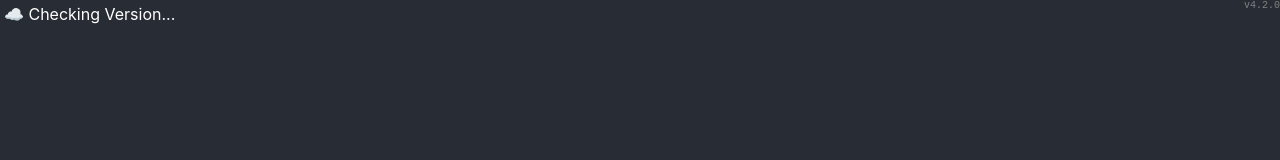
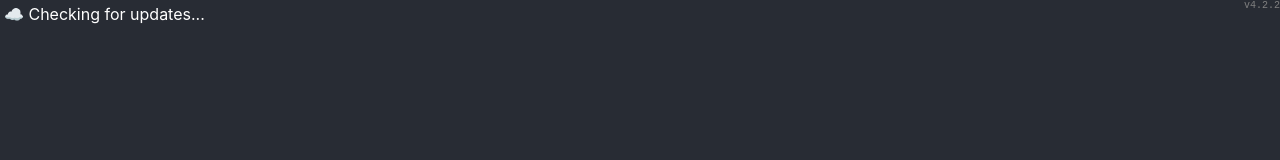
Before and after one commit to BachNewton/Novelty-Games, a React (Create React App) app: page / in a window 1280 px wide. Shown: the top 160 px of the page. Built offline with nearby package versions, Linux system fonts and the light colour scheme.

Commit message:
Cleaned up UI for update avaliable

```diff
--- a/src/serviceWorkerRegistration.ts
+++ b/src/serviceWorkerRegistration.ts
@@ -64,6 +64,8 @@ function registerValidSW(swUrl: string, config?: Config) {
     .then((registration) => {
       const updateFoundWaitTime = 5000; // 5 seconds
       const updateFoundTimeout = setTimeout(() => {
+        if (!navigator.onLine) return; // If not online, skip all this
+
         console.log(`No update found after ${updateFoundWaitTime / 1000} seconds of waiting`);
         if (config && config.onNoUpdateFound) {
           config.onNoUpdateFound();
--- a/src/ui/Home.tsx
+++ b/src/ui/Home.tsx
@@ -8,7 +8,7 @@ import { deleteData as deleteDataFromDb, isDataStored as isDataStoredInDb } from
 import Filter from './Filter';
 import { RollercoasterFilter, deleteFilter, filter, saveFilter } from '../logic/FilterRepo';
 
-const APP_VERSION = 'v4.2.0';
+const APP_VERSION = 'v4.2.2';
 
 interface HomeProps {
     updateListener: { onUpdateAvailable: () => void, onNoUpdateFound: () => void };
@@ -47,11 +47,13 @@ const Home: React.FC<HomeProps> = ({ updateListener }) => {
             state.versionState = VersionState.OUTDATED;
             setState({ ...state });
         };
+
         updateListener.onNoUpdateFound = () => {
             console.log('No update of the app has been found');
             state.versionState = VersionState.CURRENT;
             setState({ ...state });
         };
+
         if (!navigator.onLine) {
             console.log('App if offline and can not check for updates');
             state.versionState = VersionState.UNKNOWN;
@@ -251,13 +253,13 @@ function HomeUi(
 function VersionStateUi(versionState: VersionState) {
     switch (versionState) {
         case VersionState.CHECKING:
-            return <>☁️ Checking Version...</>;
+            return <>☁️ Checking for updates...</>;
         case VersionState.CURRENT:
             return <>✔️ Up-to-date</>;
         case VersionState.OUTDATED:
             return <button onClick={() => { window.location.reload() }}>🔄 Update App</button>;
         case VersionState.UNKNOWN:
-            return <>❌ Unknown Version</>;
+            return <>✖️ Offline</>;
     }
 }
 
```
